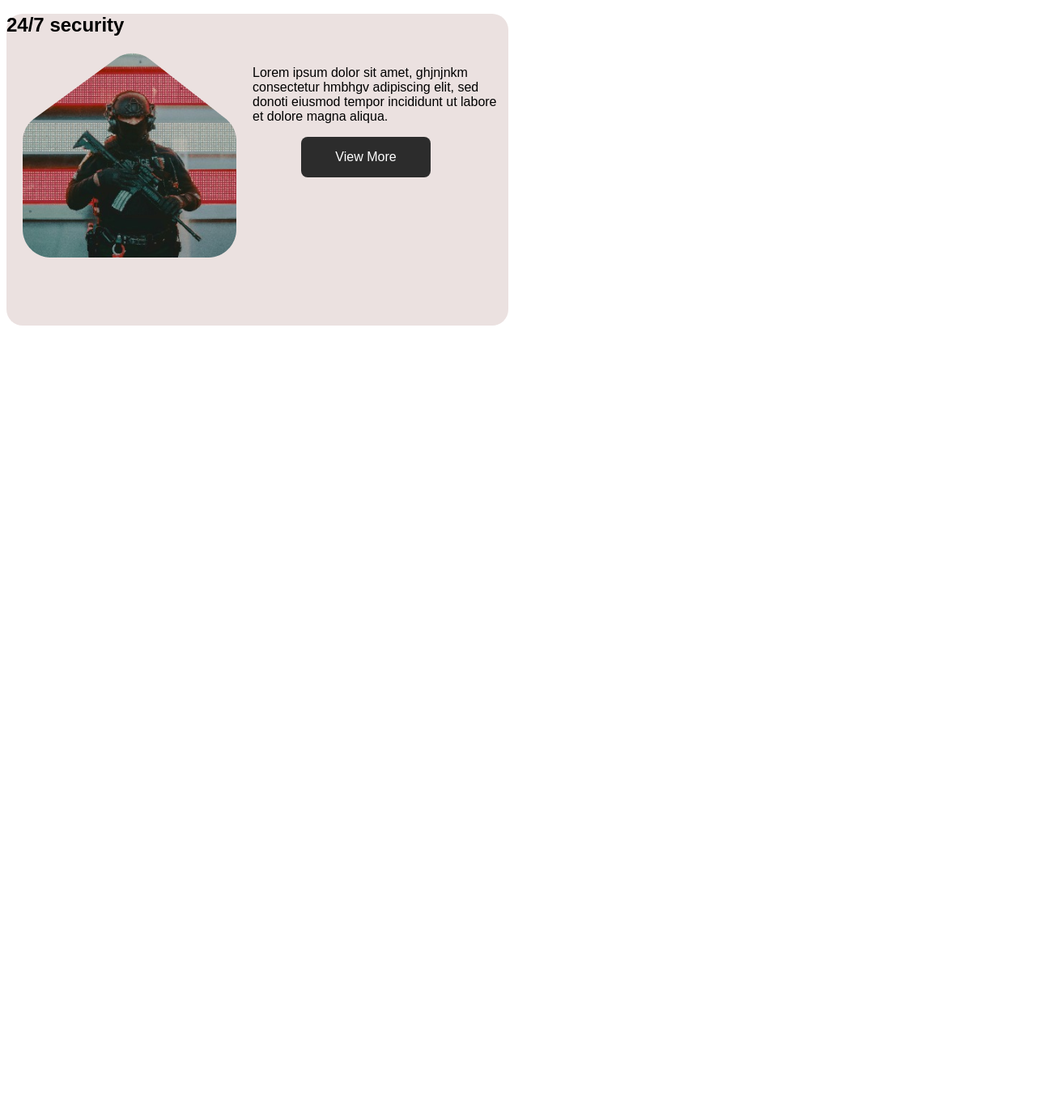
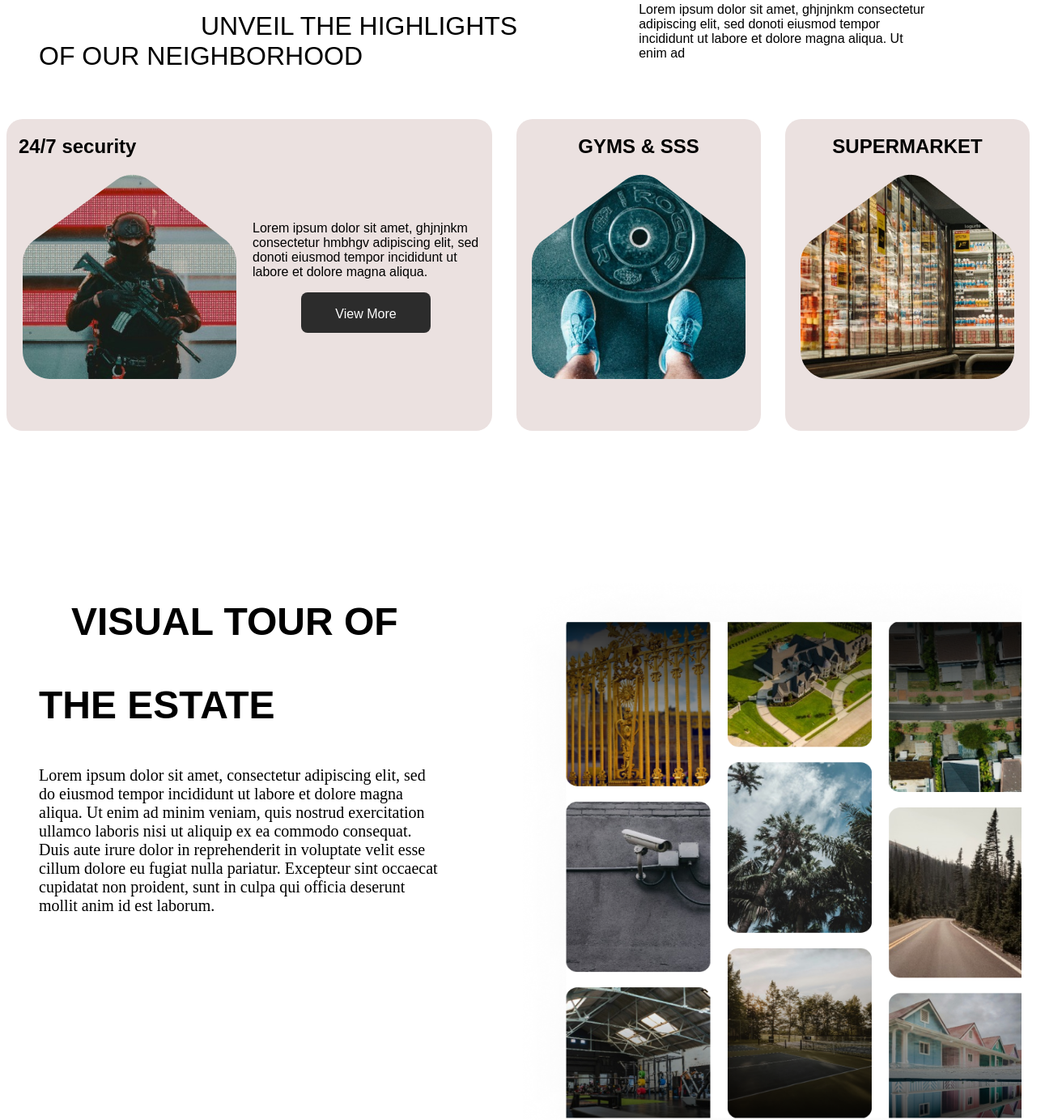
Before and after one commit to drexsderke/sunnyvale, a plain HTML site: page index.html in a window 1280 px wide. Shown: the part 1916-3299 px from the top of the page at 81% size, 1312 px wide, since content can reach past the window. Before the commit the page ends 2326 px from the top, so only its background shows below. Drawn offline with Linux system fonts and the light colour scheme; a web font is replaced by a local one.

Commit message:
form-start(0)

```diff
--- a/css/style.css
+++ b/css/style.css
@@ -205,6 +205,7 @@ margin-left: 50px;
 .section-2-gap{
     margin-top: 100px;
     background-color: #F9F6F6;
+    height: 100vh;
 }
 .section-2-p{
     font-size: 20px;
@@ -221,8 +222,9 @@ margin-left: 50px;
 }
 .section-2 {
     position: relative;
+    height: 100vh;
+    margin-top: 250px;
 
-      height: 100vh;
 
 
   }
@@ -241,8 +243,8 @@ margin-left: 50px;
   }
 
   .image-container img {
-    width: 70%;
-    height: 70%;
+    width: 50%;
+    height: 50%;
     object-fit: cover;
     box-shadow: 0 0 10px 1px;
     margin-left: 130px;
@@ -278,7 +280,7 @@ margin-left: 50px;
 
 }
 .section-3-text p{
-  font-size: 20px;
+  font-size: 27px;
   font-family: "Andika", sans-serif;
   font-weight: 400;
   font-style: normal;
@@ -296,6 +298,7 @@ margin-left: 50px;
   width: 620px;
   height: 385px;
   border-radius: 20px;
+  /* padding-top: 5%; */
 }
 .section-3-flex{
   display: flex;
@@ -310,8 +313,137 @@ margin-left: 50px;
   width: 160px;
   height: 50px;
   border-radius: 8px;
-  column-gap: 10px;
+  column-gap: 40px;
   justify-content: center;
   align-self: center;
   margin-left: 60px;
+  padding-top: 5px;
+
 }
+.section-3-down{
+  padding-top: 7%;
+}
+.section-3-row h1{
+  display: flex;
+  justify-content: start;
+  margin-left: 15px;
+}
+.section-3-container-2{
+  background-color: #EBE1E0;
+  /* color: black; */
+  border: none;
+  width: 312px;
+  height: 385px;
+  border-radius: 20px;
+  display: flex;
+  flex-direction: column;
+  align-items: center;
+
+}
+.section-3-column{
+  display: flex;
+  flex-direction: column;
+  align-items: center;
+}
+.section-3-features{
+  display: flex;
+  flex-direction: row;
+  gap: 30px;
+}
+/* END OF PAGE 3 */
+
+
+
+/* PAGE 4 */
+/* .section-4-p{
+  Width:566px;
+Height:256px;
+}
+.section-4-text{
+  display: flex;
+  flex-direction: column;
+  margin-left: 30px;
+} */
+.section-4{
+  margin-top: 160px;
+  font-family: "Andika", sans-serif;
+  font-weight: 400;
+  font-style: normal;
+ }
+ .section-4-text{
+  Width: 566px;
+Height:421px;
+Gap:24px;
+ }
+ .section-4-text h1{
+  font-size: 48px;
+ }
+ #VISUAL{
+  text-indent: 40px;
+ }
+
+
+
+
+
+/* .section-4-text h1{
+font-family:"Andika", sans-serif;
+font-weight:700;
+Size:48px;
+Line-height: 77.34px;
+font-size: 48px;
+}
+.section-4-span{
+  text-indent: 60px;
+
+}
+.section-4-img img{
+  display: flex;
+  margin-left: 700px;
+  width: 500px;
+  height: 830px;
+  margin-bottom: 5000px;
+}
+.IMAGE{
+  size: 10%;
+} */ */
+/* TEST */
+.section4{
+  size: 100vh;
+   Width:1,384px;
+  Height:771px;
+}
+
+
+.image-container-2 {
+  flex-basis: 30%;
+  margin-left: 20px;
+  margin-top: 50px;
+}
+
+.image-2 {
+  width: 100%;
+  height: auto;
+  margin: 20px;
+}
+.section-4-flex{
+  display: flex;
+  flex-direction: row;
+}
+.section-4-p{
+  font-family:"Andika" , New Basic;
+font-weight: 400;
+font-size:20px;
+Width: 500px;
+Height:256px;
+
+}
+.section-4-text{
+  margin-left: 40px;
+  gap: 60px;
+}
+.section-4-img{
+  margin-right: 50px;
+  Width: 648px;
+Height:771px;
+}
--- a/index.html
+++ b/index.html
@@ -127,7 +127,7 @@
     <div class="section-3-img">
   <img src="res/Rectangle 1.png" alt="">
   </div>
-  <div>
+  <div class="section-3-down">
   <p>Lorem ipsum dolor sit amet, ghjnjnkm consectetur hmbhgv adipiscing elit, sed donoti eiusmod tempor incididunt ut labore et dolore magna aliqua.</p>
 
   <div class="section-3-button">
@@ -140,6 +140,22 @@
 
 
 </div>
+<div class="section-3-container-2">
+  <div class="section-3-column">
+<div><h1>GYMS & SSS</h1></div>
+<div><img src="res/Rectangle 2.png" alt=""></div>
+
+  </div>
+</div>
+
+<div class="section-3-container-2">
+  <div class="section-3-column">
+<div><h1>SUPERMARKET</h1></div>
+<div><img src="res/Rectangle 2 (1).png" alt=""></div>
+
+  </div>
+</div>
+
 
 </div>
 </div>
@@ -147,10 +163,69 @@
 
 
 
-
+<!--
 </section>
 
 
+<section class="section-4">
+<div>
+  <div class="section-4-text">
+<div> <span class="section-4-span"><h1>VISUAL TOUR OF </span><br>THE ESTATE</h1></div>
+<div class="section-4-p"><p>Lorem ipsum dolor sit amet, consectetur adipiscing elit, sed do eiusmod tempor incididunt ut labore et dolore magna aliqua. Ut enim ad minim veniam, quis nostrud exercitation ullamco laboris nisi ut aliquip ex ea commodo consequat. Duis aute irure dolor in reprehenderit in voluptate velit esse cillum dolore eu fugiat nulla pariatur. Excepteur sint occaecat cupidatat non proident, sunt in culpa qui officia deserunt mollit anim id est laborum.</p>
+</div>
+</div>
+
+<div class="section-4-img"><img src="res/Frame 50.png" alt=""></div>
+
+
+</div>
+</section> -->
+
+<!-- <section class="section-2">
+ <div>
+  <div class="section-4-text">
+    <h1 id="VISUAL"> VISUAL TOUR OF</h1>
+    <h1 id="ESTATE">THE ESTATE</h1>
+
+  </div>
+ </div>
+
+  </section>
+ -->
+
+
+  <!-- <section class="section-2">
+     <div>
+        <div>
+                <h1>Send a Request</h1>
+                <form action="">
+                  <label for="name">Name:</label>
+                  <input type="text" id="name" name="name"><br><br>
+                  <label for="email">Email Address:</label>
+                  <input type="email" id="email" name="email"><br><br>
+                  <label for="phone">Phone Number:</label>
+
+        </div>
+
+
+     </div>
+
+
+  </section> -->
+
+  <section class="section-4">
+    <div class="section-4-flex">
+     <div>
+      <div class="section-4-text">
+        <h1 id="VISUAL"> VISUAL TOUR OF</h1>
+        <h1 id="ESTATE">THE ESTATE</h1>
+
+<div class="section-4-p">Lorem ipsum dolor sit amet, consectetur adipiscing elit, sed do eiusmod tempor incididunt ut labore et dolore magna aliqua. Ut enim ad minim veniam, quis nostrud exercitation ullamco laboris nisi ut aliquip ex ea commodo consequat. Duis aute irure dolor in reprehenderit in voluptate velit esse cillum dolore eu fugiat nulla pariatur. Excepteur sint occaecat cupidatat non proident, sunt in culpa qui officia deserunt mollit anim id est laborum.</div>
+        </div>
+       </div>
+       <div class="section-4-img"><img src="res/Frame 50.png" alt="" class="section-4-img"></div>
+       </div>
+  </section>
 
 </body>
 </html>
```
Also changed, not shown: res/Frame 50.png (added), res/icons.png (added), res/left-side footer.png (added).
